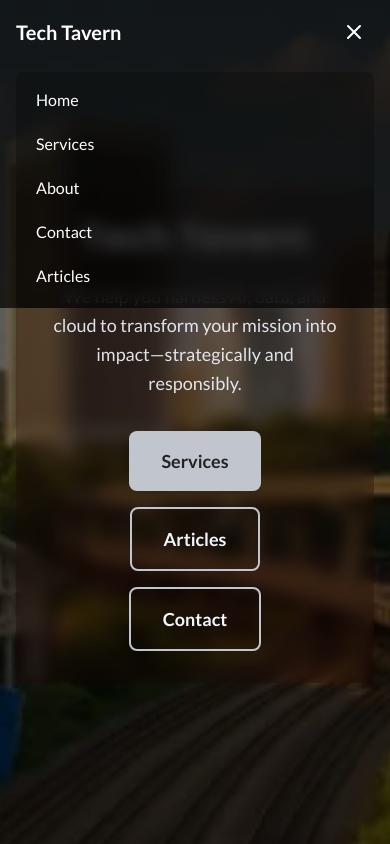
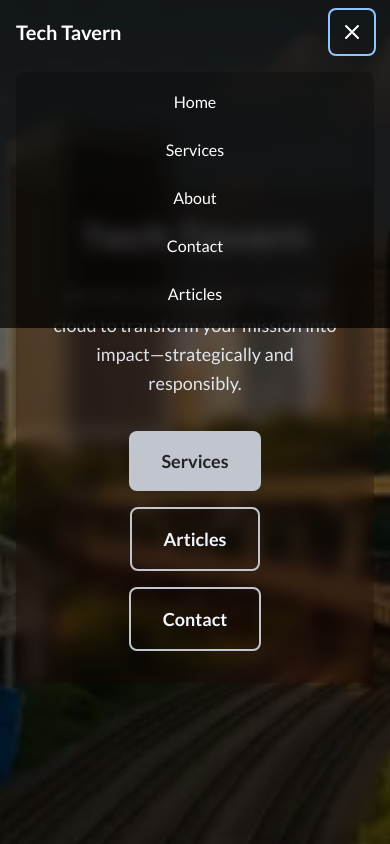
Before and after one commit to TechTavern/techtavern-nextjs.github.io, a Next.js app: page / in a window 390 px wide. Both pictures are taken after a click on the button "Open main menu". Shown: the top 844 px of the page. Built offline with nearby package versions, Linux system fonts and the light colour scheme; no server answers.

Commit message:
feat: Enhance accessibility with focus states and aria attributes across components

```diff
--- a/src/app/globals.css
+++ b/src/app/globals.css
@@ -114,9 +114,69 @@
 
   /* ===== SHADOWS ===== */
   --shadow-enabled: true;
+
+  /* ===== FOCUS STATES ===== */
+  /* Focus ring colors and styles for accessibility */
+  --focus-ring-color: #2563eb;              /* Blue-600 for high contrast */
+  --focus-ring-color-light: #93c5fd;        /* Blue-300 for dark backgrounds */
+  --focus-ring-offset: 2px;                 /* Offset from element */
+  --focus-ring-width: 2px;                  /* Ring thickness */
+
+  /* Focus within colors for complex components */
+  --focus-within-bg: rgba(37, 99, 235, 0.05);  /* Light blue background */
+  --focus-within-border: rgba(37, 99, 235, 0.2); /* Light blue border */
 }
 
 /* ===== CUSTOM UTILITY CLASSES ===== */
+
+/* Focus States for Accessibility */
+.focus-ring:focus,
+.focus-ring:focus-visible {
+  outline: none;
+  box-shadow: 0 0 0 2px var(--focus-ring-color);
+  border-radius: 0.375rem;
+}
+
+.focus-ring-light:focus,
+.focus-ring-light:focus-visible {
+  outline: none;
+  box-shadow: 0 0 0 2px var(--focus-ring-color-light);
+  border-radius: 0.375rem;
+}
+
+.focus-within-highlight:focus-within {
+  background-color: var(--focus-within-bg);
+  border-color: var(--focus-within-border);
+}
+
+/* Touch Target - minimum 44px for accessibility */
+.touch-target {
+  min-height: 44px;
+  min-width: 44px;
+  display: flex;
+  align-items: center;
+  justify-content: center;
+}
+
+/* Skip Link for keyboard navigation */
+.skip-link {
+  position: absolute;
+  top: -100%;
+  left: 1rem;
+  z-index: 50;
+  background-color: white;
+  color: var(--color-dark);
+  padding: 0.5rem 1rem;
+  border-radius: 0.375rem;
+  box-shadow: 0 10px 15px -3px rgba(0, 0, 0, 0.1), 0 4px 6px -2px rgba(0, 0, 0, 0.05);
+  transition: all 0.2s;
+}
+
+.skip-link:focus {
+  top: 1rem;
+  outline: none;
+  box-shadow: 0 0 0 2px var(--focus-ring-color);
+}
 
 /* Glassmorphism Effect */
 .glass {
--- /dev/null
+++ b/src/components/ui/Button.tsx
@@ -0,0 +1,106 @@
+import React from 'react';
+import Link from 'next/link';
+import { cn } from '@/lib/utils';
+
+interface BaseButtonProps {
+  children: React.ReactNode;
+  disabled?: boolean;
+  className?: string;
+  'aria-label'?: string;
+}
+
+interface ButtonElementProps extends BaseButtonProps {
+  as?: 'button';
+  type?: 'button' | 'submit' | 'reset';
+  onClick?: () => void;
+}
+
+interface LinkElementProps extends BaseButtonProps {
+  as: 'link';
+  href: string;
+  external?: boolean;
+}
+
+type ButtonProps = ButtonElementProps | LinkElementProps;
+
+const buttonVariants = {
+  base: [
+    'inline-flex items-center justify-center',
+    'px-6 py-3 text-base font-semibold',
+    'rounded-lg shadow-md hover:shadow-lg',
+    'transition-all duration-300',
+    'touch-target focus-ring',
+    'disabled:opacity-50 disabled:cursor-not-allowed',
+    'disabled:hover:shadow-md'
+  ],
+  primary: [
+    'text-light bg-primary hover:bg-primary-dark',
+    'border border-primary hover:border-primary-dark'
+  ],
+  secondary: [
+    'text-primary bg-transparent hover:bg-primary/10',
+    'border border-primary hover:border-primary-dark'
+  ],
+  outline: [
+    'text-dark bg-transparent hover:bg-secondary/20',
+    'border border-secondary hover:border-dark'
+  ]
+};
+
+export default function Button(props: ButtonProps) {
+  const {
+    children,
+    disabled = false,
+    className,
+    'aria-label': ariaLabel
+  } = props;
+
+  const baseClasses = cn(
+    buttonVariants.base,
+    buttonVariants.primary, // Default to primary variant
+    className
+  );
+
+  if (props.as === 'link') {
+    const { href, external = false } = props;
+
+    if (external) {
+      return (
+        <a
+          href={href}
+          className={baseClasses}
+          aria-label={ariaLabel}
+          target="_blank"
+          rel="noopener noreferrer"
+        >
+          {children}
+        </a>
+      );
+    }
+
+    return (
+      <Link
+        href={href}
+        className={baseClasses}
+        aria-label={ariaLabel}
+      >
+        {children}
+      </Link>
+    );
+  }
+
+  const { type = 'button', onClick } = props;
+
+  return (
+    <button
+      type={type}
+      onClick={onClick}
+      disabled={disabled}
+      className={baseClasses}
+      aria-label={ariaLabel}
+      aria-disabled={disabled}
+    >
+      {children}
+    </button>
+  );
+}
--- a/src/components/ui/Navigation.tsx
+++ b/src/components/ui/Navigation.tsx
@@ -42,11 +42,23 @@ export default function Navigation() {
   }
 
   return (
-    <nav className={`site-nav fixed top-0 left-0 right-0 z-50 transition-all duration-300 ${
-      isScrolled ? 'bg-white/95 backdrop-blur-sm shadow-lg' : 'bg-transparent'
-    }`}>
+    <nav
+      className={`site-nav fixed top-0 left-0 right-0 z-50 transition-all duration-300 ${
+        isScrolled ? 'bg-white/95 backdrop-blur-sm shadow-lg' : 'bg-transparent'
+      }`}
+      role="navigation"
+      aria-label="Main navigation"
+    >
       {/* Full-width background mask */}
       <div className="absolute inset-0" style={{ backgroundColor: 'rgba(0, 0, 0, 0.7)' }} />
+
+      {/* Skip to main content link for screen readers */}
+      <a
+        href="#main-content"
+        className="skip-link focus-ring"
+      >
+        Skip to main content
+      </a>
 
       <div className="container mx-auto px-4 relative">
         <div className="flex items-center justify-between h-16">
@@ -54,9 +66,10 @@ export default function Navigation() {
           <div className="flex-shrink-0">
             <Link
               href="/"
-              className={`text-xl font-bold transition-colors duration-300 ${
+              className={`text-xl font-bold transition-colors duration-300 focus-ring ${
                 isScrolled ? 'text-gray-900' : 'text-white'
               }`}
+              aria-label={`${siteMeta.title} - Home`}
             >
               {siteMeta.title}
             </Link>
@@ -64,7 +77,7 @@ export default function Navigation() {
 
           {/* Desktop Navigation */}
           <div className="hidden md:block">
-            <div className="ml-10 flex items-baseline space-x-8">
+            <div className="ml-10 flex items-baseline space-x-8" role="menubar" aria-label="Desktop navigation menu">
               {navigationItems.map((item) => {
                 // Use regular anchor tags for hash links, Link for page navigation
                 const isHashLink = item.href.startsWith('/#');
@@ -74,10 +87,14 @@ export default function Navigation() {
                     <a
                       key={item.href}
                       href={item.href}
-                      className={`px-3 py-2 text-sm font-medium transition-colors duration-300 hover:opacity-80 ${
-                        isScrolled ? 'text-gray-900 hover:text-blue-600' : 'text-white hover:text-blue-200'
+                      className={`px-3 py-2 text-sm font-medium transition-colors duration-300 hover:opacity-80 touch-target ${
+                        isScrolled
+                          ? 'text-gray-900 hover:text-blue-600 focus-ring'
+                          : 'text-white hover:text-blue-200 focus-ring-light'
                       }`}
                       onClick={handleLinkClick}
+                      role="menuitem"
+                      aria-label={`Navigate to ${item.label} section`}
                     >
                       {item.label}
                     </a>
@@ -88,10 +105,14 @@ export default function Navigation() {
                   <Link
                     key={item.href}
                     href={item.href}
-                    className={`px-3 py-2 text-sm font-medium transition-colors duration-300 hover:opacity-80 ${
-                      isScrolled ? 'text-gray-900 hover:text-blue-600' : 'text-white hover:text-blue-200'
+                    className={`px-3 py-2 text-sm font-medium transition-colors duration-300 hover:opacity-80 touch-target ${
+                      isScrolled
+                        ? 'text-gray-900 hover:text-blue-600 focus-ring'
+                        : 'text-white hover:text-blue-200 focus-ring-light'
                     }`}
                     onClick={handleLinkClick}
+                    role="menuitem"
+                    aria-label={`Navigate to ${item.label} page`}
                   >
                     {item.label}
                   </Link>
@@ -104,14 +125,16 @@ export default function Navigation() {
           <div className="md:hidden">
             <button
               onClick={handleMenuToggle}
-              className={`inline-flex items-center justify-center p-2 rounded-md transition-colors duration-300 ${
+              className={`inline-flex items-center justify-center p-2 rounded-md transition-colors duration-300 touch-target ${
                 isScrolled
-                  ? 'text-gray-900 hover:text-blue-600 hover:bg-gray-100'
-                  : 'text-white hover:text-blue-200 hover:bg-white/10'
+                  ? 'text-gray-900 hover:text-blue-600 hover:bg-gray-100 focus-ring'
+                  : 'text-white hover:text-blue-200 hover:bg-white/10 focus-ring-light'
               }`}
-              aria-expanded="false"
+              aria-expanded={isMenuOpen}
+              aria-controls="mobile-menu"
+              aria-label={isMenuOpen ? 'Close mobile menu' : 'Open mobile menu'}
             >
-              <span className="sr-only">Open main menu</span>
+              <span className="sr-only">{isMenuOpen ? 'Close main menu' : 'Open main menu'}</span>
               {isMenuOpen ? (
                 <X className="block h-6 w-6" aria-hidden="true" />
               ) : (
@@ -123,10 +146,14 @@ export default function Navigation() {
 
         {/* Mobile Navigation Menu */}
         {isMenuOpen && (
-          <div className="md:hidden">
-            <div className={`px-2 pt-2 pb-3 space-y-1 rounded-lg mt-2 ${
-              isScrolled ? 'bg-white/95 shadow-lg' : 'bg-black/20 backdrop-blur-sm'
-            }`}>
+          <div className="md:hidden" id="mobile-menu">
+            <div
+              className={`px-2 pt-2 pb-3 space-y-1 rounded-lg mt-2 ${
+                isScrolled ? 'bg-white/95 shadow-lg' : 'bg-black/20 backdrop-blur-sm'
+              }`}
+              role="menu"
+              aria-label="Mobile navigation menu"
+            >
               {navigationItems.map((item) => {
                 // Use regular anchor tags for hash links, Link for page navigation
                 const isHashLink = item.href.startsWith('/#');
@@ -136,12 +163,14 @@ export default function Navigation() {
                     <a
                       key={item.href}
                       href={item.href}
-                      className={`block px-3 py-2 text-base font-medium transition-colors duration-300 hover:opacity-80 ${
+                      className={`block px-3 py-2 text-base font-medium transition-colors duration-300 hover:opacity-80 touch-target ${
                         isScrolled
-                          ? 'text-gray-900 hover:text-blue-600 hover:bg-gray-50'
-                          : 'text-white hover:text-blue-200 hover:bg-white/10'
+                          ? 'text-gray-900 hover:text-blue-600 hover:bg-gray-50 focus-ring'
+                          : 'text-white hover:text-blue-200 hover:bg-white/10 focus-ring-light'
                       } rounded-md`}
                       onClick={handleLinkClick}
+                      role="menuitem"
+                      aria-label={`Navigate to ${item.label} section`}
                     >
                       {item.label}
                     </a>
@@ -152,12 +181,14 @@ export default function Navigation() {
                   <Link
                     key={item.href}
                     href={item.href}
-                    className={`block px-3 py-2 text-base font-medium transition-colors duration-300 hover:opacity-80 ${
+                    className={`block px-3 py-2 text-base font-medium transition-colors duration-300 hover:opacity-80 touch-target ${
                       isScrolled
-                        ? 'text-gray-900 hover:text-blue-600 hover:bg-gray-50'
-                        : 'text-white hover:text-blue-200 hover:bg-white/10'
+                        ? 'text-gray-900 hover:text-blue-600 hover:bg-gray-50 focus-ring'
+                        : 'text-white hover:text-blue-200 hover:bg-white/10 focus-ring-light'
                     } rounded-md`}
                     onClick={handleLinkClick}
+                    role="menuitem"
+                    aria-label={`Navigate to ${item.label} page`}
                   >
                     {item.label}
                   </Link>
--- /dev/null
+++ b/src/lib/utils.ts
@@ -0,0 +1,10 @@
+/**
+ * Utility function for merging class names
+ * A simplified version of clsx/classnames
+ */
+export function cn(...classes: (string | string[] | undefined | null | false)[]): string {
+  return classes
+    .flat()
+    .filter(Boolean)
+    .join(' ');
+}
```
Also changed, not shown: src/app/articles/page.tsx (+7 -3 lines), src/components/sections/Hero.tsx (+7 -4 lines), src/components/sections/Profile.tsx (+5 -4 lines), src/components/ui/Footer.tsx (+6 -6 lines), .claude/agents/settings.local.json, 1 other file (tests, documents, lock files or other folders).
